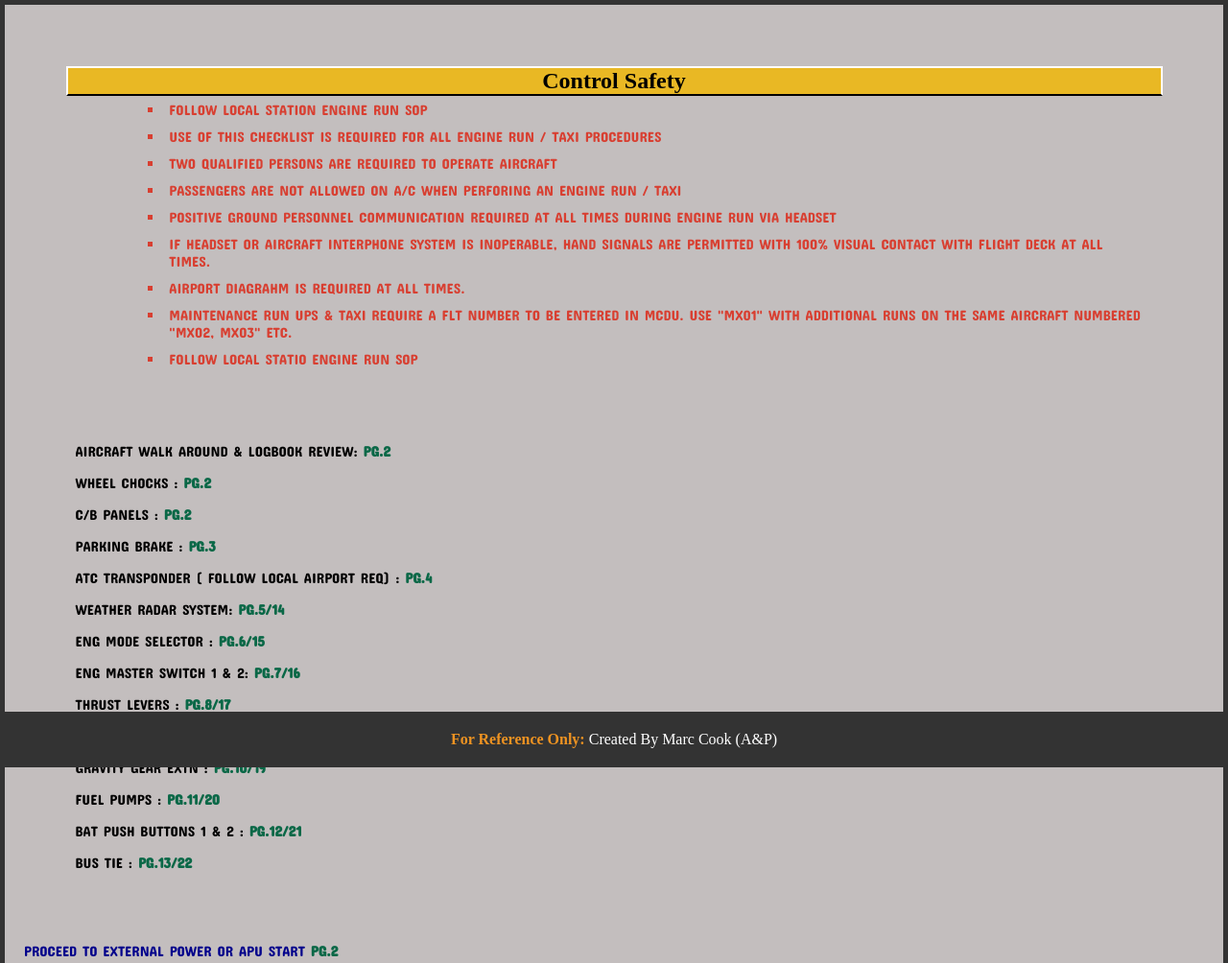
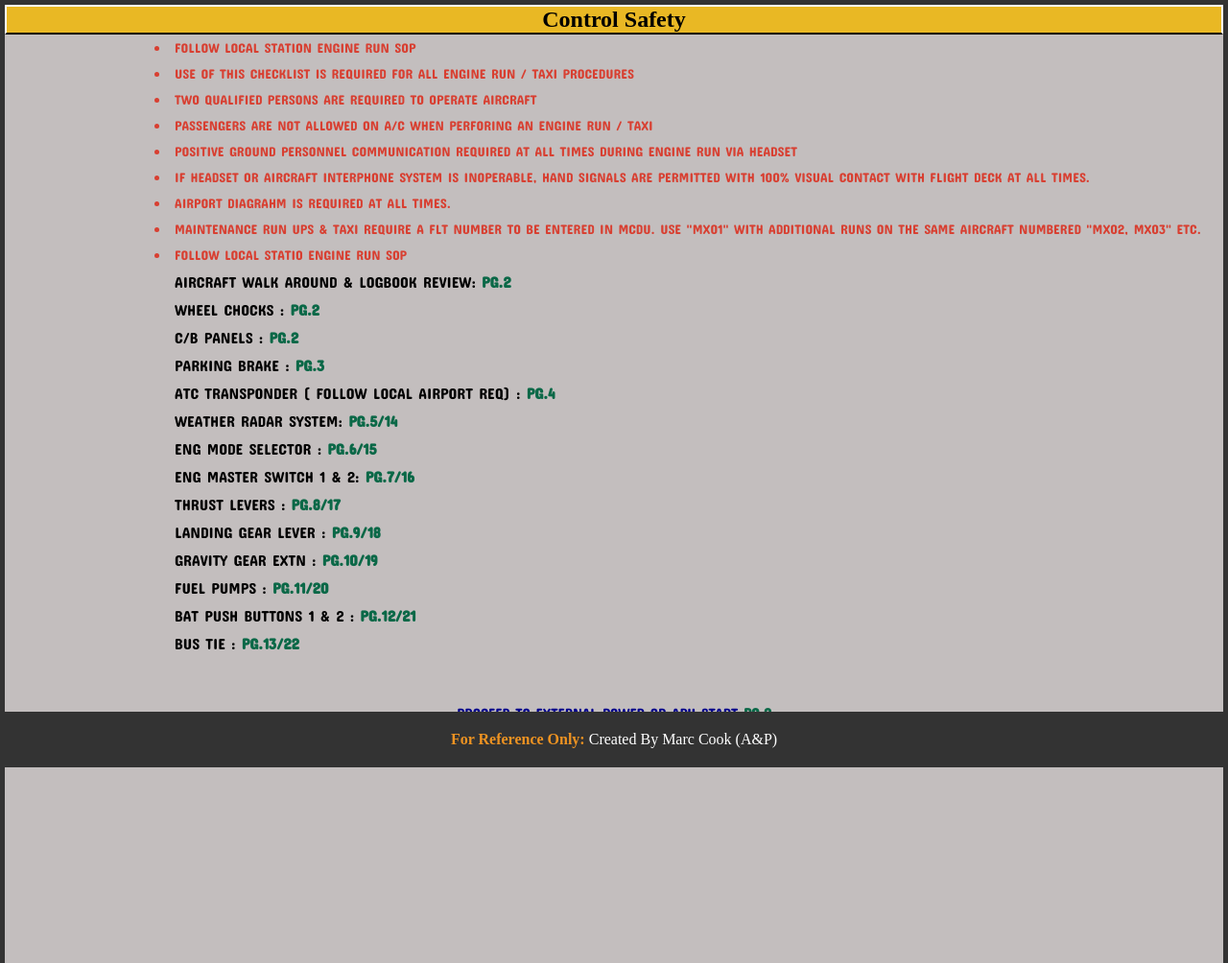
Before and after one commit to Marcc24k/RunTaxiChecklist, a plain HTML site: page control.html in a window 1280 px wide. Shown: the top 1004 px of the page at 96% size. Drawn offline with nearby package versions, Linux system fonts and the light colour scheme.

Commit message:
Possible bug fix

```diff
--- a/control.html
+++ b/control.html
@@ -3,7 +3,7 @@
 
 <head>
     <meta charset="UTF-8">
-    <meta name="viewport" content="width=device-width, initial-scale=1.0">
+    <meta name="viewport" content="width=device-width,height=device-height initial-scale=1">
     <title>Interactive Run Taxi Checklist</title>
 
     <!-- Links -->
@@ -34,18 +34,21 @@
         <div id="container">
 
 
-            <column one>
    <!-- Control Safety Section -->
    <h1 id="controlSafety"> Control Safety</h1>
 
+   <div class="listItemsNotes">
+       <column one>
+
            <!-- Lists Items -->
-                <ul class="listItemsNotes">
+           <ul>
                <li>FOLLOW LOCAL STATION ENGINE RUN SOP</li>
                <li>USE OF THIS CHECKLIST IS REQUIRED FOR ALL ENGINE RUN / TAXI
                    PROCEDURES </li>
                <li>TWO QUALIFIED PERSONS ARE REQUIRED TO OPERATE AIRCRAFT</li>
                <li>PASSENGERS ARE NOT ALLOWED ON A/C WHEN PERFORING AN ENGINE RUN / TAXI</li>
-                    <li>POSITIVE GROUND PERSONNEL COMMUNICATION REQUIRED AT ALL TIMES DURING ENGINE RUN VIA HEADSET</li>
+               <li>POSITIVE GROUND PERSONNEL COMMUNICATION REQUIRED AT ALL TIMES DURING ENGINE RUN VIA HEADSET
+               </li>
                <li>IF HEADSET OR AIRCRAFT INTERPHONE SYSTEM IS INOPERABLE,
                    HAND SIGNALS ARE PERMITTED WITH 100% VISUAL CONTACT WITH FLIGHT DECK AT ALL TIMES.</li>
                <li>AIRPORT DIAGRAHM IS REQUIRED AT ALL TIMES.</li>
@@ -53,9 +56,8 @@
                    USE "MX01" WITH ADDITIONAL RUNS ON THE SAME AIRCRAFT NUMBERED "MX02, MX03" ETC.</li>
                <li>FOLLOW LOCAL STATIO ENGINE RUN SOP</li>
            </ul>
-
        </column>
-
+   </div>
 
    <!-- Pre-Taxi Checklist -->
    <div id="preTaxi">
@@ -76,30 +78,69 @@
             <li class="listItems">FUEL PUMPS : <strong>PG.11/20</strong></li>
             <li class="listItems">BAT PUSH BUTTONS 1 & 2 : <strong>PG.12/21</strong></li>
             <li class="listItems">BUS TIE : <strong>PG.13/22</strong></li>
-            </div>
-            </ul>
-
-            <!-- Proceed to exteranl power page -->
-            <!-- <div class="apuPowerStartPage"><a href="powerPage.html" title="External Power Page">PROCEED TO EXTERNAL POWER OR APU START PG.2</a></div> -->
-
-            <div class="apuPowerStartPage"> <a href="externalPower.html" title="External Power or APU Start"><span style="color:darkblue">PROCEED TO EXTERNAL POWER OR APU START </span><strong>PG.2</strong></a> </div>
-
-            </column>
 
 
-        </div>
+
+
         </ul>
 
 
     </column>
 
 
+</div>
+
+
+
+
+
+
+
+
+
+
+
+
+
+
+
+
+     <!-- Proceed to exteranl power page -->
+     <div class="apuPowerStartPage"> <a href="externalPower.html"
+        title="External Power or APU Start"><span style="color:darkblue">PROCEED TO EXTERNAL
+            POWER OR APU START </span><strong>PG.2</strong></a> </div>
+
+
 <!-- Page -->
-
 <h1 id="page">PG. 1 </h1>
 
 
-     </div> <!---Main Container CLose-->
+
+
+
+
+
+
+
+
+
+
+
+
+
+
+
+
+
+        </div> <!----CONTAINER-->
+
+
+
+
+
+
+</div> <!---WRAPPER-->
+
 
 
 
@@ -116,10 +157,11 @@
 
 <script src="../js/script.js"></script>
 
-        <!-- Main Container -->
-</div>
+
+
 </body>
 
-</div> <!----WRAPPER------>
+
+
 
 </html>
--- a/css/control.css
+++ b/css/control.css
@@ -5,10 +5,11 @@
        padding: 0px;
        background-color: rgb(195, 190, 190);
 
+
    }
 
    /* All Link Attributes */
-   a{
+   a {
        color: black;
        text-decoration: none;
        background-color: transparent;
@@ -17,17 +18,17 @@
 
    /* Main container */
    #container {
-    height: 1205px;
+       height: 1044px;
        border: 5px solid #333333;
    }
 
-   strong{
-    background-color:#3330;
+   strong {
+       background-color: #3330;
        color: #0A6847;
    }
 
 
-  p strong{
+   p strong {
        color: #EE9322;
    }
 
@@ -39,7 +40,7 @@
        flex-direction: column;
        flex-basis: 100%;
        flex: 1;
-       margin: 5%;
+
        /* border: 2px solid red; */
    }
 
@@ -58,25 +59,22 @@
 
    /* List Item Notes */
    .listItemsNotes {
+       padding: 0;
        font-family: "Concert One", sans-serif;
        font-weight: 400;
        font-style: normal;
-       font-size: 15px;
+       font-size: 14px;
        list-style-type: square;
        color: #D83F31;
-       /* border: 2px solid black;  */
+       /* border: 2px solid rgb(187, 9, 9); */
    }
 
-   .listItems {
-    font-family: "Concert One", sans-serif;
-    font-weight: 400;
-    font-style: normal;
-    font-size: 15px;
-    margin: 5px;
+   ul {
+       position: relative;
+       padding-left: 5%;
    }
 
-
-li{
+   li {
        position: relative;
        left: 9%;
        padding: 5px;
@@ -84,36 +82,50 @@ li{
    }
 
 
-
+   #preTaxi {
+    position: relative;
+    width: 100%;
+    height: 44%;
+    /* border: 2px solid green; */
+    /* padding: 20px; */
+    z-index: 4;
+}
 
 #preTaxi li {
-       position: relative;
-       left: 0px;
+    font-family: "Concert One", sans-serif;
+    /* font-weight: 400; */
+    /* font-style: normal; */
+    /* font-size: 15px; */
+    /* margin: 5px; */
+    /* left: 0px; */
     list-style: none;
 }
 
 
    /* External Power page PG:2 */
-  .apuPowerStartPage a{
+   .apuPowerStartPage {
        position: relative;
+       width: 100%;
+       /* border: 2px solid red; */
        text-align: center;
+       /* bottom: 410px; */
        color: #3824e9;
        font-family: "Concert One", sans-serif;
        font-weight: 400;
        font-style: normal;
        font-size: 15px;
-    margin: 20px;
    }
-
 
 
    /* Page  */
 
    #page {
-    position: absolute;
-    top: 1111px;
-    left: 160px;
-    font-size: 1.5em;
+       position: relative;
+       top: 10px;
+       font-size: 1em;
+       width: 100%;
+       text-align: center;
+       /* border: 2px solid red; */
    }
 
    /* Footer styles */
@@ -123,6 +135,7 @@ li{
        color: #fff;
        text-align: center;
        padding: 20px;
+       left: 0px;
        bottom: 0px;
        width: 100%;
    }
--- a/js/script.js
+++ b/js/script.js
@@ -7,4 +7,9 @@ document.getElementById("backButton").addEventListener("click", () => {
 
 
 //Mouse Hover Fucntion for All Links
-//
+$(document).ready(function () {
+
+  $("a").mouseout(function () {
+    $("strong").css("background-color", "transparent");
+  });
+});
```
Also changed, not shown: index.html (+4 -3 lines). Lines whose indentation alone changed are shown as unchanged.
